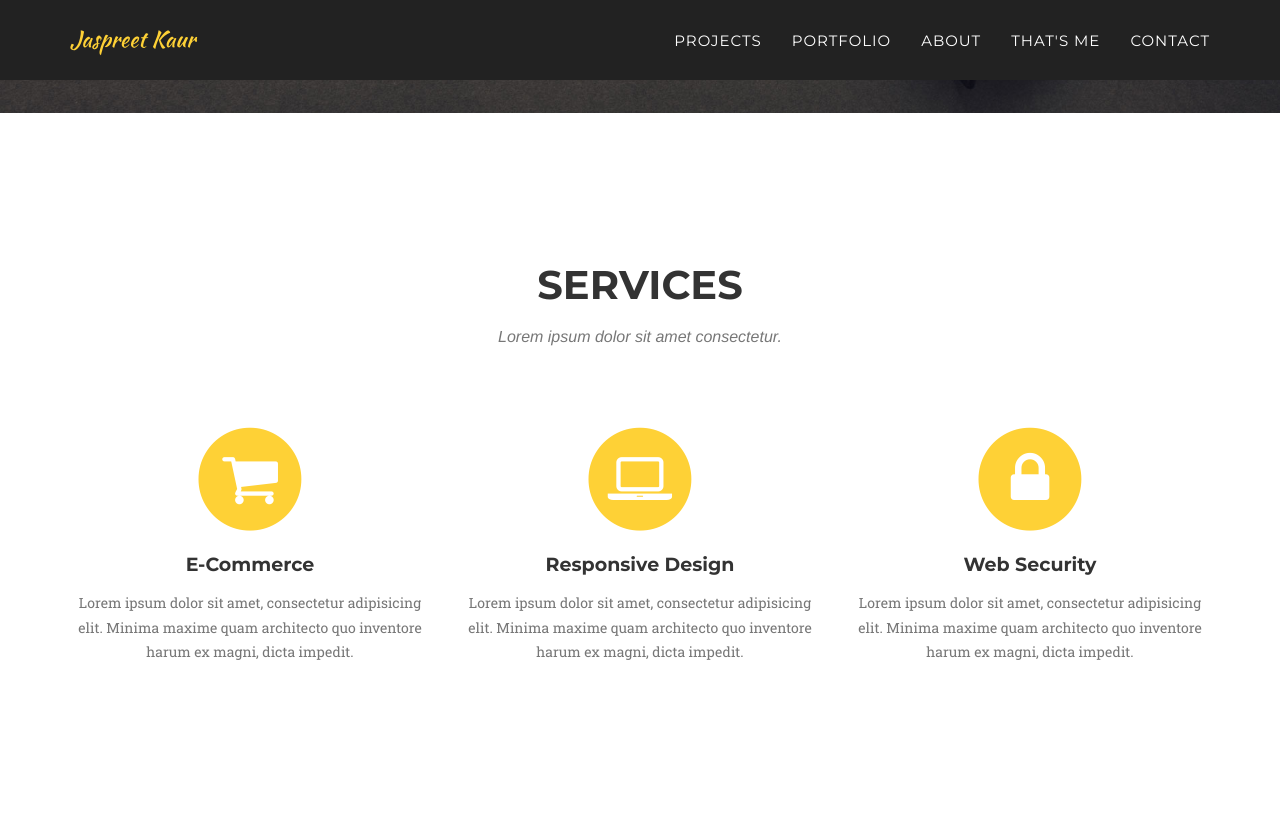
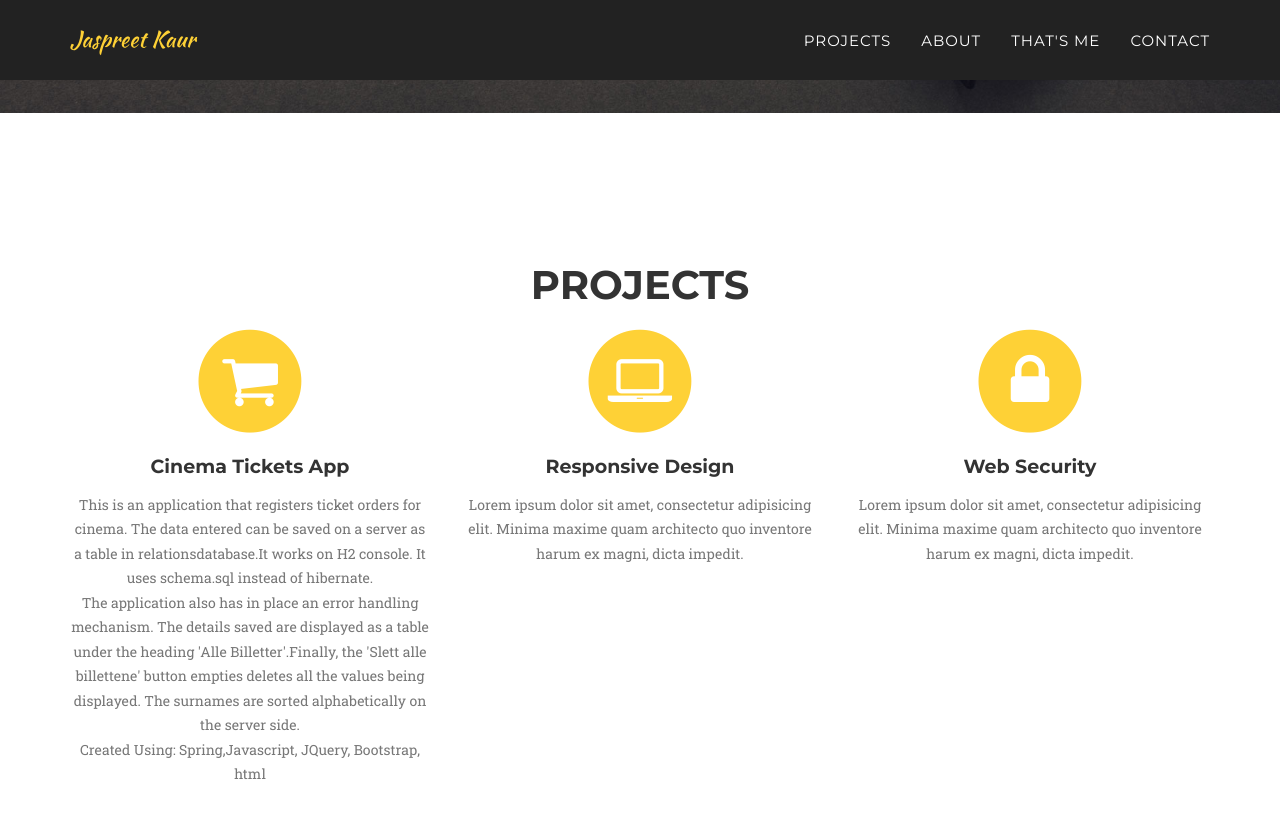
Before and after one commit to jas2908/jas2908.github.io, a Jekyll site: the page built from index.html, in a window 1280 px wide and 900 px high, scrolled down 645 px. Shown: the top 818 px of the window. Built offline with Jekyll 4.4.1, drawn with Linux system fonts in a browser that asks for light colours; some web fonts are replaced.

Commit message:
entering new project details

```diff
--- a/_includes/header.html
+++ b/_includes/header.html
@@ -21,9 +21,9 @@
                     <li>
                         <a class="page-scroll" href="#services">Projects</a>
                     </li>
-                    <li>
+                    <!--<li>
                         <a class="page-scroll" href="#portfolio">Portfolio</a>
-                    </li>
+                    </li>-->
                     <li>
                         <a class="page-scroll" href="#about">About</a>
                     </li>
--- a/_includes/services.html
+++ b/_includes/services.html
@@ -3,8 +3,8 @@
         <div class="container">
             <div class="row">
                 <div class="col-lg-12 text-center">
-                    <h2 class="section-heading">Services</h2>
-                    <h3 class="section-subheading text-muted">Lorem ipsum dolor sit amet consectetur.</h3>
+                    <h2 class="section-heading">Projects</h2>
+<!--                    <h3 class="section-subheading text-muted">Lorem ipsum dolor sit amet consectetur.</h3>-->
                 </div>
             </div>
             <div class="row text-center">
@@ -13,8 +13,9 @@
                         <i class="fa fa-circle fa-stack-2x text-primary"></i>
                         <i class="fa fa-shopping-cart fa-stack-1x fa-inverse"></i>
                     </span>
-                    <h4 class="service-heading">E-Commerce</h4>
-                    <p class="text-muted">Lorem ipsum dolor sit amet, consectetur adipisicing elit. Minima maxime quam architecto quo inventore harum ex magni, dicta impedit.</p>
+                    <h4 class="service-heading">Cinema Tickets App</h4>
+                    <p class="text-muted">This is an application that registers ticket orders for cinema. The data entered can be saved on a server as a table in relationsdatabase.It works on H2 console. It uses schema.sql instead of hibernate.<br> The application also has in place an error handling mechanism. The details saved are displayed as a table under the heading 'Alle Billetter'.Finally, the 'Slett alle billettene' button empties deletes all the values being displayed. The surnames are sorted alphabetically on the server side.<br>
+                    Created Using: Spring,Javascript, JQuery, Bootstrap, html </p>
                 </div>
                 <div class="col-md-4">
                     <span class="fa-stack fa-4x">
```
